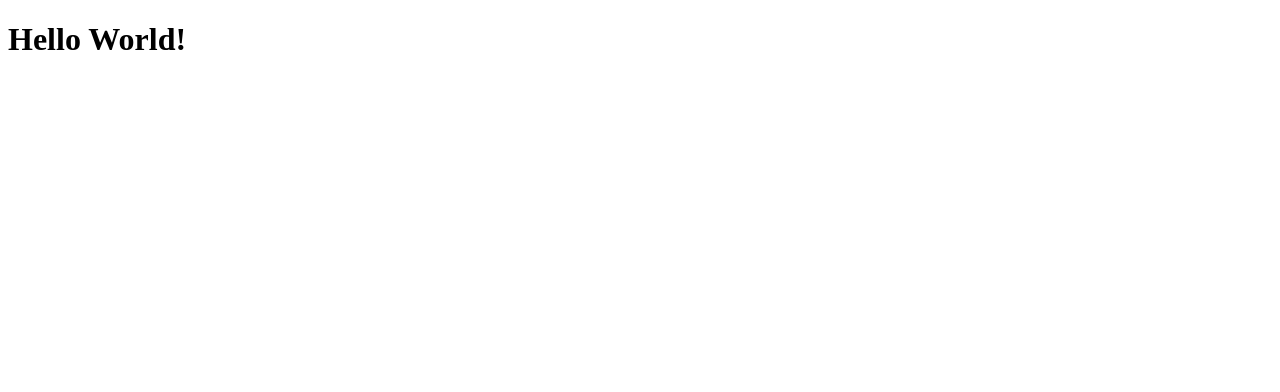
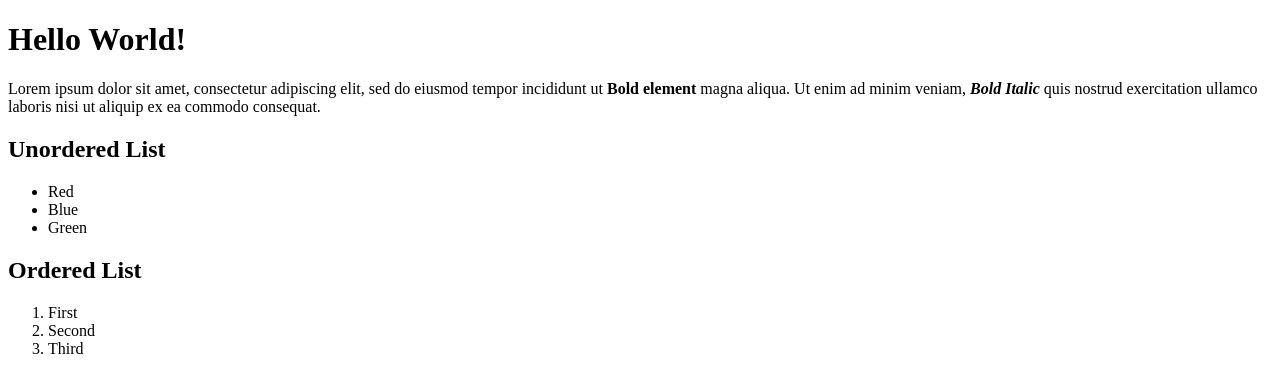
Before and after one commit to TowKenn/OdinTest, a plain HTML site: page index.html in a window 1280 px wide. Drawn offline with Linux system fonts and the light colour scheme.

Commit message:
Odin Assignments Headings/Lists

```diff
--- a/index.html
+++ b/index.html
@@ -8,5 +8,29 @@
 
     <body>
         <h1>Hello World!</h1>
+        <p>Lorem ipsum dolor sit amet, consectetur adipiscing elit, sed do eiusmod tempor
+            incididunt ut <strong> Bold element </strong> magna aliqua.
+
+            <!-- Comment here -->
+
+            Ut enim ad minim veniam, <strong><em>Bold Italic</em></strong> quis nostrud exercitation ullamco laboris
+            nisi ut aliquip ex ea commodo consequat.</p>
+
+            <h2>Unordered List</h2>
+
+            <ul>
+                <li>Red</li>
+                <li>Blue</li>
+                <li>Green</li>
+            </ul>
+
+            <h2>Ordered List</h2>
+
+            <ol>
+                <li>First</li>
+                <li>Second</li>
+                <li>Third</li>
+            </ol>
+
     </body>
 </html>
```
